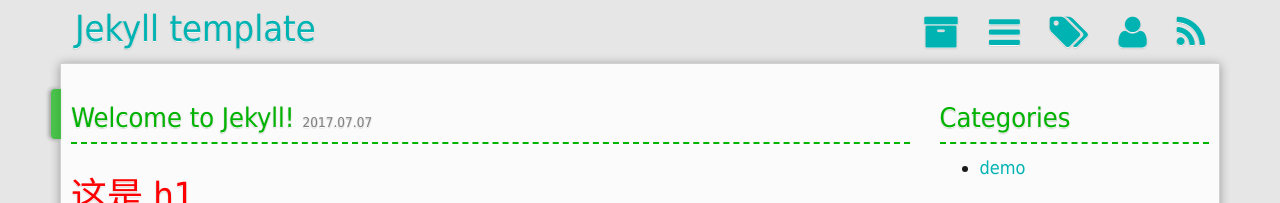
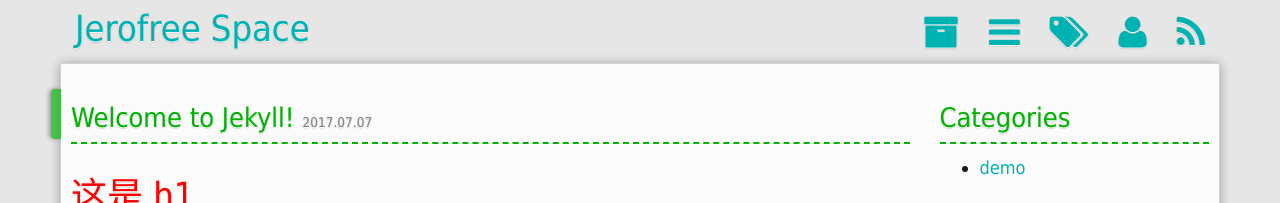
Before and after one commit to jerofree/jerofree.github.io, a Jekyll site: the page built from index.html, in a window 1280 px wide. Shown: the top 203 px of the page. Built offline with Jekyll 4.4.1, drawn with Linux system fonts in a browser that asks for light colours; the list of posts is cut into pages by our own code.

Commit message:
change config.yml

```diff
--- a/_config.yml
+++ b/_config.yml
@@ -1,5 +1,5 @@
 # Site settings
-title: "Jekyll template"
+title: "Jerofree Space"
 url: "//jerofree.github.io"
 paginate: 5
 author:
```
